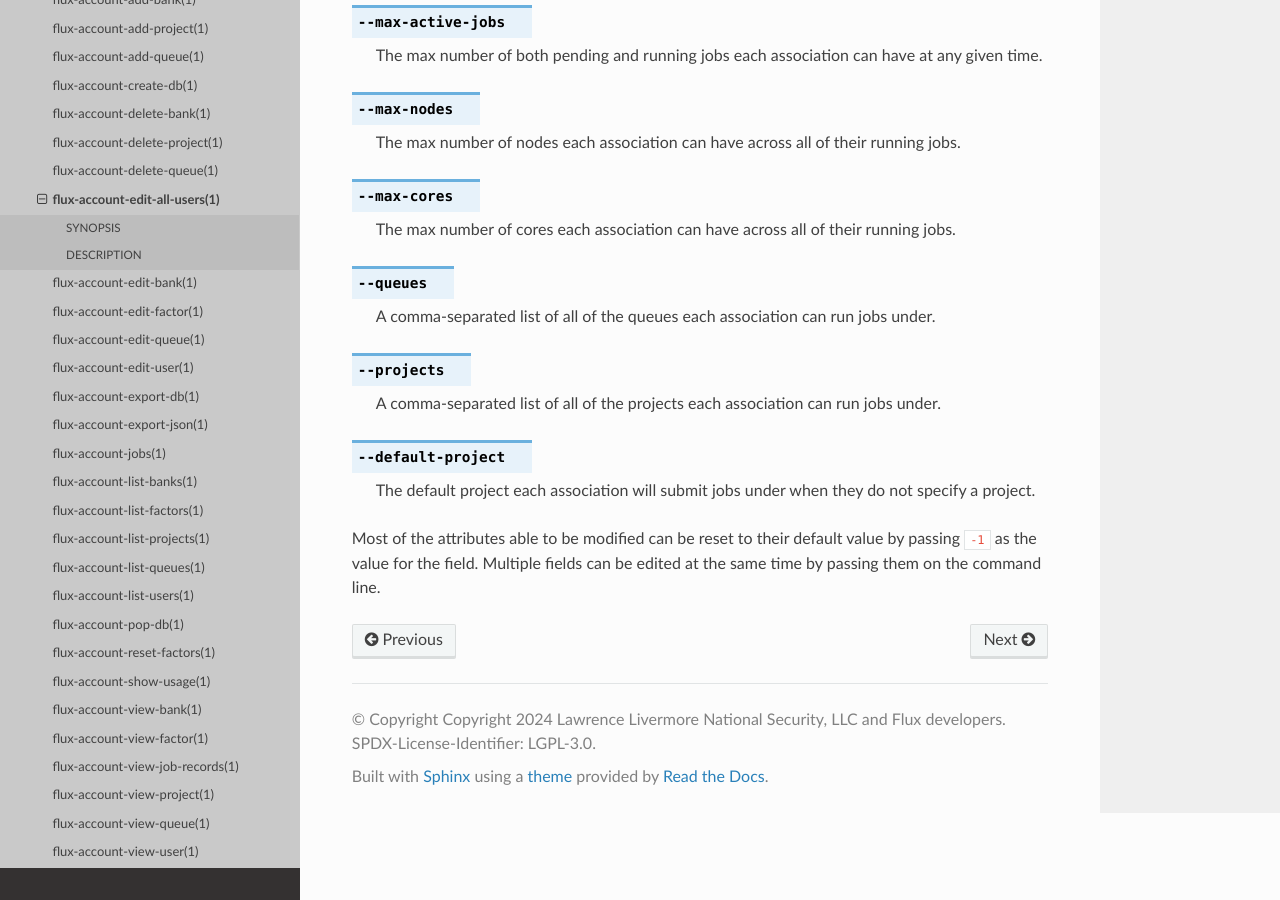
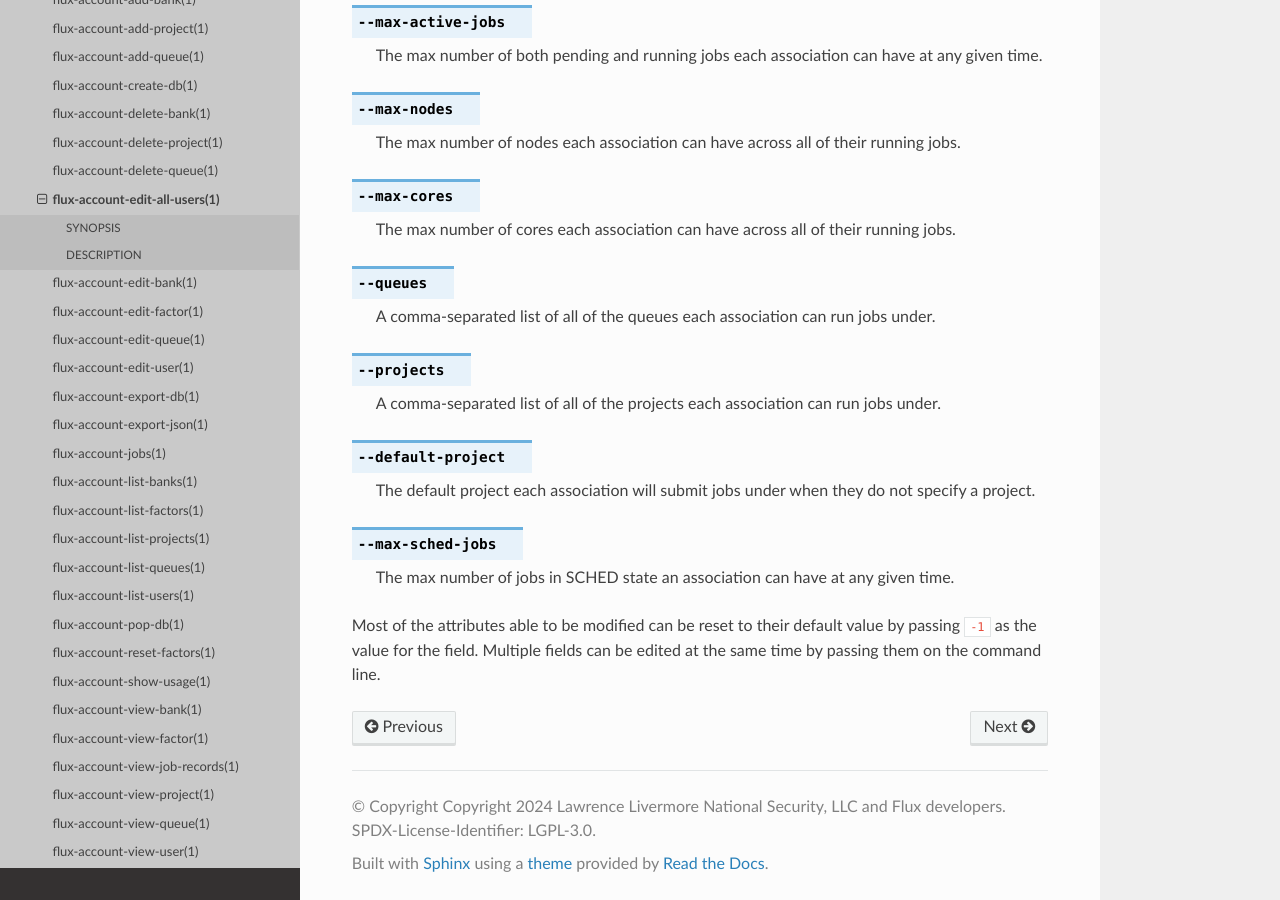
Before and after one commit to flux-framework/flux-accounting, a Sphinx documentation site: the page built from doc/man1/flux-account-edit-all-users.rst, in a window 1280 px wide and 900 px high, scrolled down 895 px. Built offline with Sphinx 7.4.7 and the Read the Docs theme 3.1.0, drawn with Linux system fonts in a browser that asks for light colours; pages that are not in the unit, such as notebooks, are missing from menus.

Commit message:
doc: update man(1) pages with --max-sched-jobs
Problem: The add-user, edit-user, and edit-all-users man(1) pages do not
list the --max-sched-jobs optional argument.

Update the man(1) pages with the new argument.

```diff
--- a/doc/man1/flux-account-add-user.rst
+++ b/doc/man1/flux-account-add-user.rst
@@ -76,6 +76,11 @@
 
     The default project an association will run jobs under.
 
+.. option:: --max-sched-jobs
+
+    The max number of jobs in SCHED state an association can have at any given
+    time.
+
 EXAMPLES
 --------
 
--- a/doc/man1/flux-account-edit-all-users.rst
+++ b/doc/man1/flux-account-edit-all-users.rst
@@ -71,6 +71,11 @@
     The default project each association will submit jobs under when they do not
     specify a project.
 
+.. option:: --max-sched-jobs
+
+    The max number of jobs in SCHED state an association can have at any given
+    time.
+
 Most of the attributes able to be modified can be reset to their default value
 by passing ``-1`` as the value for the field. Multiple fields can be edited at
 the same time by passing them on the command line.
--- a/doc/man1/flux-account-edit-user.rst
+++ b/doc/man1/flux-account-edit-user.rst
@@ -75,6 +75,11 @@
     The default project the association will submit jobs under when they do not
     specify a project.
 
+.. option:: --max-sched-jobs
+
+    The max number of jobs in SCHED state an association can have at any given
+    time.
+
 All of the attributes able to be modified can be reset to their default value
 by passing ``-1`` as the value for the field. Multiple fields can be edited at
 the same time by passing them on the command line.
```
